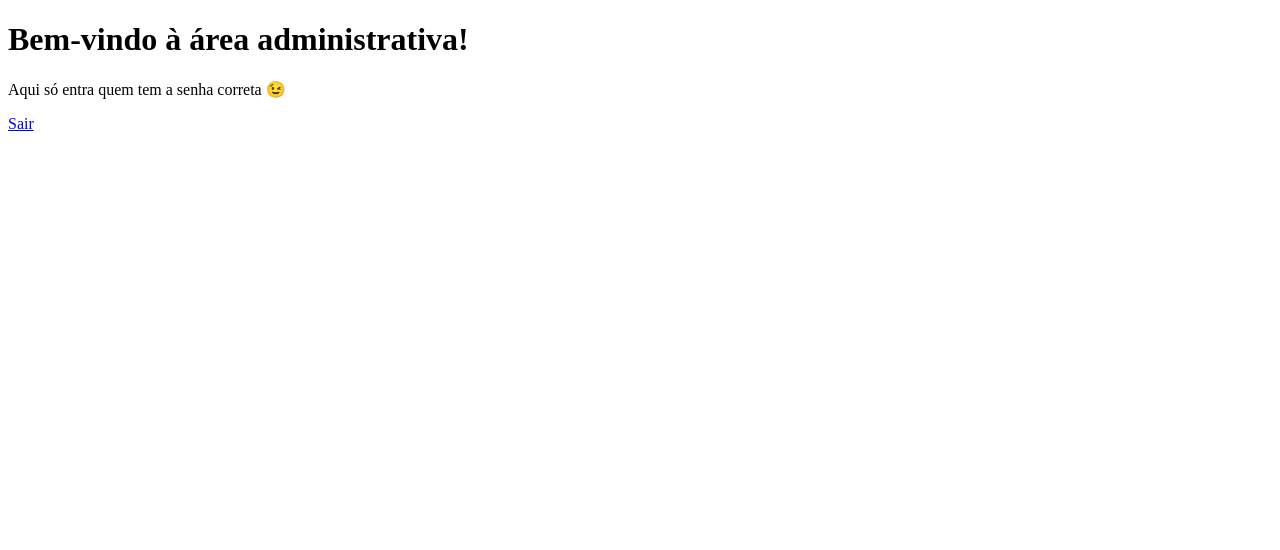
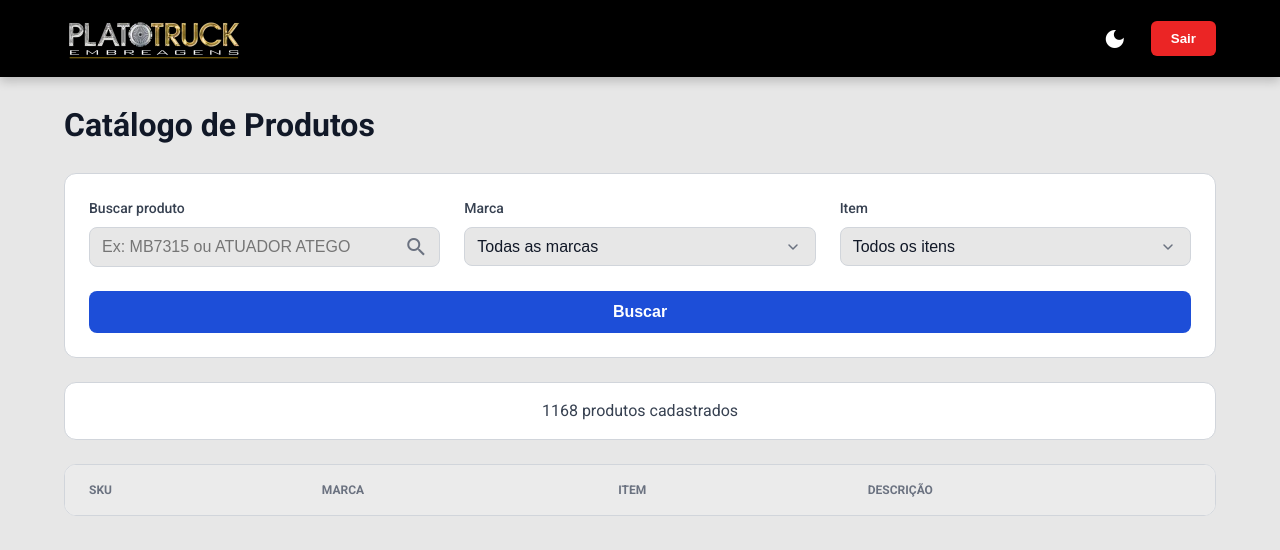
Before and after one commit to KleberSilvaKLOS/Platotruck, a website: page Public/admin.html in a window 1280 px wide. Drawn offline with Linux system fonts and the light colour scheme; no server answers.

Commit message:
Refactor admin page layout and styles; update product table structure and add search functionality

```diff
--- a/Public/admin.html
+++ b/Public/admin.html
@@ -1,13 +1,102 @@
 <!DOCTYPE html>
-<html lang="pt-BR">
+<html lang="pt-BR"> <!-- A classe 'dark' será adicionada pelo JS -->
 <head>
-  <meta charset="UTF-8" />
-  <meta name="viewport" content="width=device-width, initial-scale=1.0" />
-  <title>Área Administrativa</title>
+    <meta charset="UTF-8">
+    <meta name="viewport" content="width=device-width, initial-scale=1.0">
+    <title>Catálogo de Produtos - PLATOTRUCK</title>
+
+    <!-- Fontes do Google -->
+    <link rel="preconnect" href="https://fonts.googleapis.com">
+    <link rel="preconnect" href="https://fonts.gstatic.com" crossorigin>
+    <link href="https://fonts.googleapis.com/css2?family=Roboto:wght@400;500;700;900&display=swap" rel="stylesheet">
+
+    <!-- Ícones do Google -->
+    <link href="https://fonts.googleapis.com/icon?family=Material+Icons" rel="stylesheet">
+
+    <!-- CSS EMBUTIDO (Conteúdo do style.css) -->
+
+    <link rel="stylesheet" href="style.css">
 </head>
 <body>
-  <h1>Bem-vindo à área administrativa!</h1>
-  <p>Aqui só entra quem tem a senha correta 😉</p>
-  <a href="/logout">Sair</a>
+
+    <!-- Cabeçalho Principal -->
+    <header>
+        <div class="container header-content">
+            <img src="./assets/logo-rodape-1-qzns4pu5wdvv9uwh9q69yv0u0kf8aa495s8jzutnlu.png.webp" alt="Logo Plato Truck" class="logo">
+            <nav class="header-actions">
+                <button class="theme-toggle" id="theme-toggle-button" aria-label="Alternar tema">
+                    <!-- O ícone agora tem um ID para ser alterado pelo JS -->
+                    <span class="material-icons" id="theme-icon">dark_mode</span>
+                </button>
+                <a href="/">
+
+                  <button class="sair-button">
+                      Sair
+                  </button>
+
+                </a>
+            </nav>
+        </div>
+    </header>
+
+    <!-- Conteúdo Principal -->
+    <main class="container">
+        <h2 class="main-title">Catálogo de Produtos</h2>
+
+        <!-- Seção de Filtros -->
+        <section class="filters-container">
+            <div class="filters-grid">
+                <!-- Buscar Produto -->
+                <div class="form-group">
+                    <label for="search-product">Buscar produto</label>
+                    <div class="input-with-icon">
+                        <input type="text" id="search-product" placeholder="Ex: MB7315 ou ATUADOR ATEGO">
+                        <span class="material-icons icon">search</span>
+                    </div>
+                </div>
+                <!-- Marca -->
+                <div class="form-group">
+                    <label for="brand">Marca</label>
+                    <select id="brand">
+                        <option>Todas as marcas</option>
+                    </select>
+                </div>
+                <!-- Item -->
+                <div class="form-group">
+                    <label for="item">Item</label>
+                    <select id="item">
+                        <option>Todos os itens</option>
+                    </select>
+                </div>
+            </div>
+            <button class="search-button">Buscar</button>
+        </section>
+
+        <!-- Barra de Resumo -->
+        <div class="summary-bar">
+            <p>1168 produtos cadastrados</p>
+        </div>
+
+        <!-- Tabela de Produtos -->
+        <section class="table-container">
+            <table id="tabela-produtos">
+                <thead>
+                    <tr>
+                        <th>SKU</th>
+                        <th>Marca</th>
+                        <th>Item</th>
+                        <th>Descrição</th>
+                    </tr>
+                </thead>
+                <tbody>
+                   <!-- Os dados do Excel serão inseridos aqui -->
+                </tbody>
+            </table>
+        </section>
+    </main>
+
+     <!-- Carregando o arquivo JavaScript no final do body -->
+    <script src="https://cdn.jsdelivr.net/npm/xlsx@0.18.5/dist/xlsx.full.min.js"></script>
+    <script src="script.js"></script>
 </body>
 </html>
--- a/Public/script.js
+++ b/Public/script.js
@@ -68,9 +68,9 @@ document.addEventListener('DOMContentLoaded', () => {
         dados.forEach(linha => {
             const tr = document.createElement("tr");
             tr.innerHTML = `
-                <td data-label="Item">${linha.SKU || ""}</td>
-                <td data-label="SKU">${linha.Marca || ""}</td>
-                <td data-label="Marca">${linha.Item || ""}</td>
+                <td data-label="SKU">${linha.SKU || ""}</td>
+                <td data-label="Marca">${linha.Marca || ""}</td>
+                <td data-label="Item">${linha.Item || ""}</td>
                 <td data-label="Descrição">${linha.Descrição || ""}</td>
             `;
             tabelaBody.appendChild(tr);
@@ -78,7 +78,7 @@ document.addEventListener('DOMContentLoaded', () => {
     }
 
     // ================================================================
-    // 🧩 PREENCHER COMBOS DE MARCA E ITEM
+    // PREENCHER COMBOS DE MARCA E ITEM
     // ================================================================
     function preencherFiltros(dados) {
         const marcas = [...new Set(dados.map(d => d.Marca).filter(Boolean))].sort();
@@ -178,7 +178,7 @@ document.addEventListener('DOMContentLoaded', () => {
 });
 
 // ================================================================
-// senha de acesso admin
+// SENHA PARA ÁREA ADMINISTRATIVA
 // ================================================================
 document.addEventListener("DOMContentLoaded", () => {
   const adminBtn = document.querySelector(".admin-button");
--- a/Public/style.css
+++ b/Public/style.css
@@ -3,9 +3,9 @@
 
         /* Tema Claro (Padrão) */
         :root {
-            --color-background: #ffffff;
+            --color-background: #e7e7e7;
             --color-surface: #ffffff; /* Cor dos cards e header */
-            --color-surface-light: #F4F4F4; /* Fundo de linha alternada */
+            --color-surface-light: #ebebeb; /* Fundo de linha alternada */
             --color-primary: #1d4ed8;
             --color-primary-dark: #1e40af;
             --color-text-primary: #111827;
@@ -19,7 +19,7 @@
 
         /* Tema Escuro (Quando a classe .dark está no body) */
         body.dark {
-            --color-background: #121212;
+            --color-background: #1b1b1b;
             --color-surface: #1F2937;
             --color-surface-light: #242424;
             --color-primary: #1d4ed8;
@@ -299,7 +299,7 @@
             }
 
             table {
-                border: none;
+                border: 0px;
             }
 
             thead {
@@ -308,13 +308,13 @@
 
             tbody, tr, td {
                 display: block;
-                width: 100%;
+                width: auto;
             }
 
             tr {
                 border: 1px solid var(--color-border);
                 border-radius: 8px;
-                margin-bottom: 16px;
+                margin: 4px 4px 16px;
             }
 
             tr:last-child {
@@ -429,3 +429,18 @@ body.dark .autocomplete-list li:hover {
 .admin-button:hover {
   background-color: #1e40af;
 }
+
+.sair-button {
+  background-color: #eb2525;
+  color: white;
+  border: none;
+  padding: 10px 20px;
+  border-radius: 6px;
+  cursor: pointer;
+  font-weight: 600;
+  transition: background 0.3s ease;
+}
+
+.sair-button:hover {
+  background-color: #741515;
+}
```
Also changed, not shown: README.md, 1 other file.
